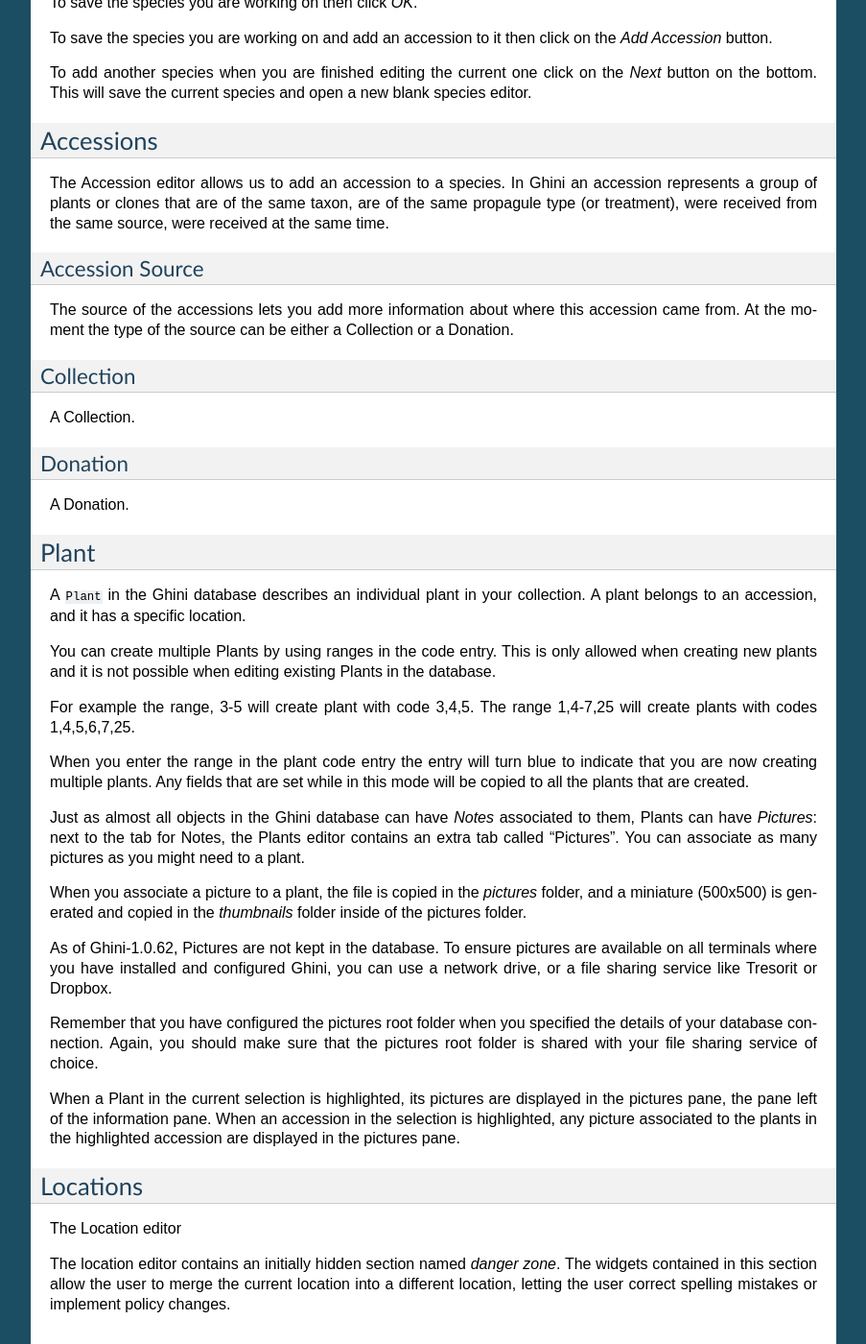
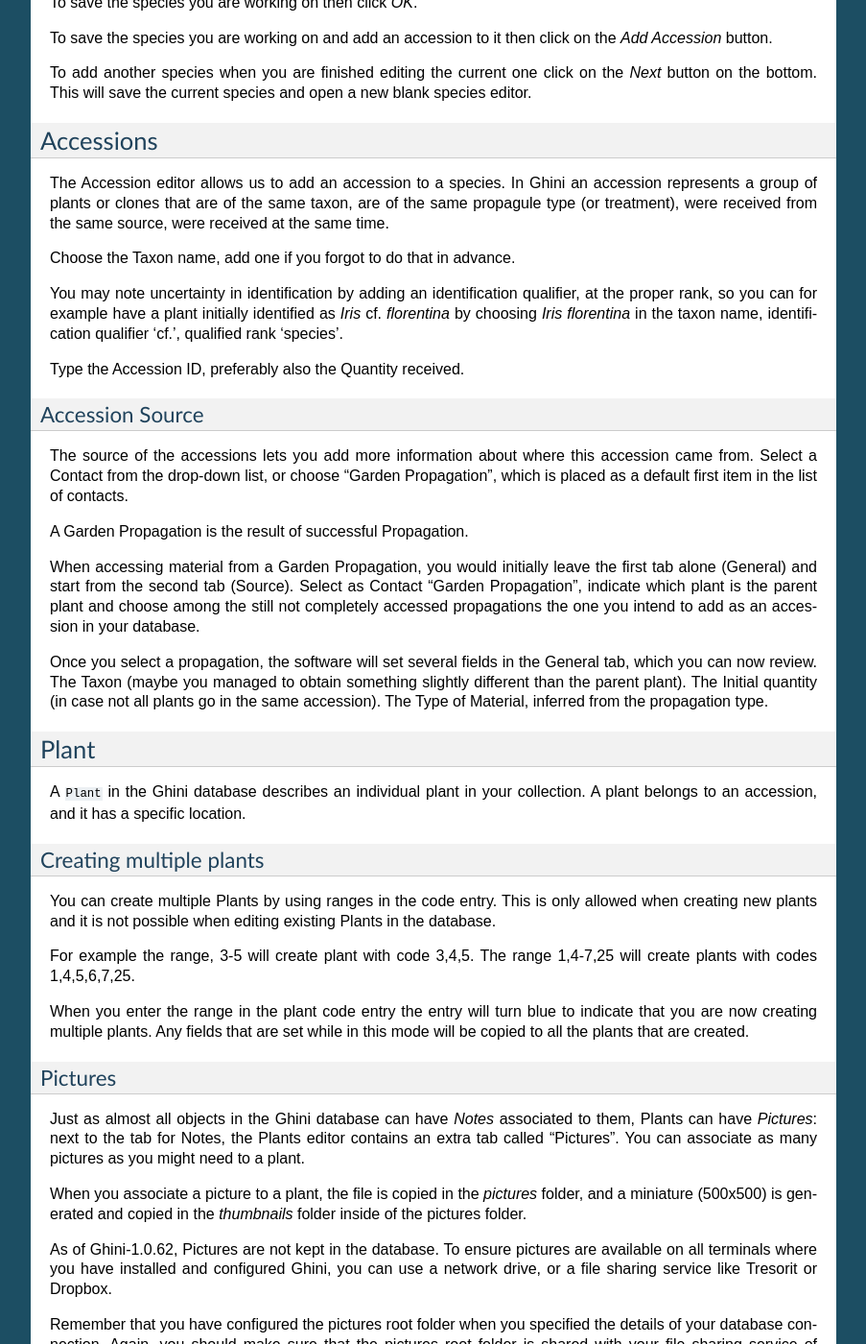
Before and after one commit to Ghini/ghini.desktop-docs.i18n, a Sphinx documentation site: the page built from doc/editing.rst, in a window 1280 px wide and 1400 px high, scrolled down 1799 px. Shown: the whole window at 96% size, without its empty margins (198-1101 px from the left). Built offline with Sphinx 7.4.7, drawn with Linux system fonts in a browser that asks for light colours; some of the changed text lies outside the part shown.

Commit message:
updating

```diff
--- a/doc/editing.rst
+++ b/doc/editing.rst
@@ -131,19 +131,37 @@
 taxon, are of the same propagule type (or treatment), were received from the
 same source, were received at the same time.
 
+Choose the Taxon name, add one if you forgot to do that in advance.
+
+You may note uncertainty in identification by adding an identification
+qualifier, at the proper rank, so you can for example have a plant initially
+identified as *Iris* cf. *florentina* by choosing *Iris florentina* in the
+taxon name, identification qualifier 'cf.', qualified rank 'species'.
+
+Type the Accession ID, preferably also the Quantity received.
+
+
 Accession Source
 """"""""""""""""
-The source of the accessions lets you add more information about where
-this accession came from.  At the moment the type of the source can be
-either a Collection or a Donation.
 
-Collection
-""""""""""
-A Collection.
+The source of the accessions lets you add more information about where this
+accession came from.  Select a Contact from the drop-down list, or choose
+"Garden Propagation", which is placed as a default first item in the list of
+contacts.
 
-Donation
-""""""""
-A Donation.
+A Garden Propagation is the result of successful Propagation.
+
+When accessing material from a Garden Propagation, you would initially leave
+the first tab alone (General) and start from the second tab (Source).
+Select as Contact "Garden Propagation", indicate which plant is the parent
+plant and choose among the still not completely accessed propagations the
+one you intend to add as an accession in your database.
+
+Once you select a propagation, the software will set several fields in the
+General tab, which you can now review.  The Taxon (maybe you managed to
+obtain something slightly different than the parent plant). The Initial
+quantity (in case not all plants go in the same accession). The Type of
+Material, inferred from the propagation type.
 
 
 .. _editing-plant:
@@ -155,7 +173,7 @@
 collection. A plant belongs to an accession, and it has a specific location.
 
 Creating multiple plants
-^^^^^^^^^^^^^^^^^^^^^^^^
+"""""""""""""""""""""""""
 
 You can create multiple Plants by using ranges in the code entry.
 This is only allowed when creating new plants and it is not possible
@@ -172,7 +190,7 @@
 .. _plant-pictures:
 
 Pictures
-^^^^^^^^
+""""""""""""
 
 Just as almost all objects in the Ghini database can have *Notes*
 associated to them, Plants can have *Pictures*: next to the tab for Notes,
@@ -200,10 +218,11 @@
 
 Locations
 ---------
+
 The Location editor
 
 danger zone
-^^^^^^^^^^^
+""""""""""""""""""""
 
 The location editor contains an initially hidden section named *danger
 zone*. The widgets contained in this section allow the user to merge the
```
Also changed, not shown: doc/building.rst (+13 -7 lines), doc/installing.rst (+34 -25 lines), 15 other files.
